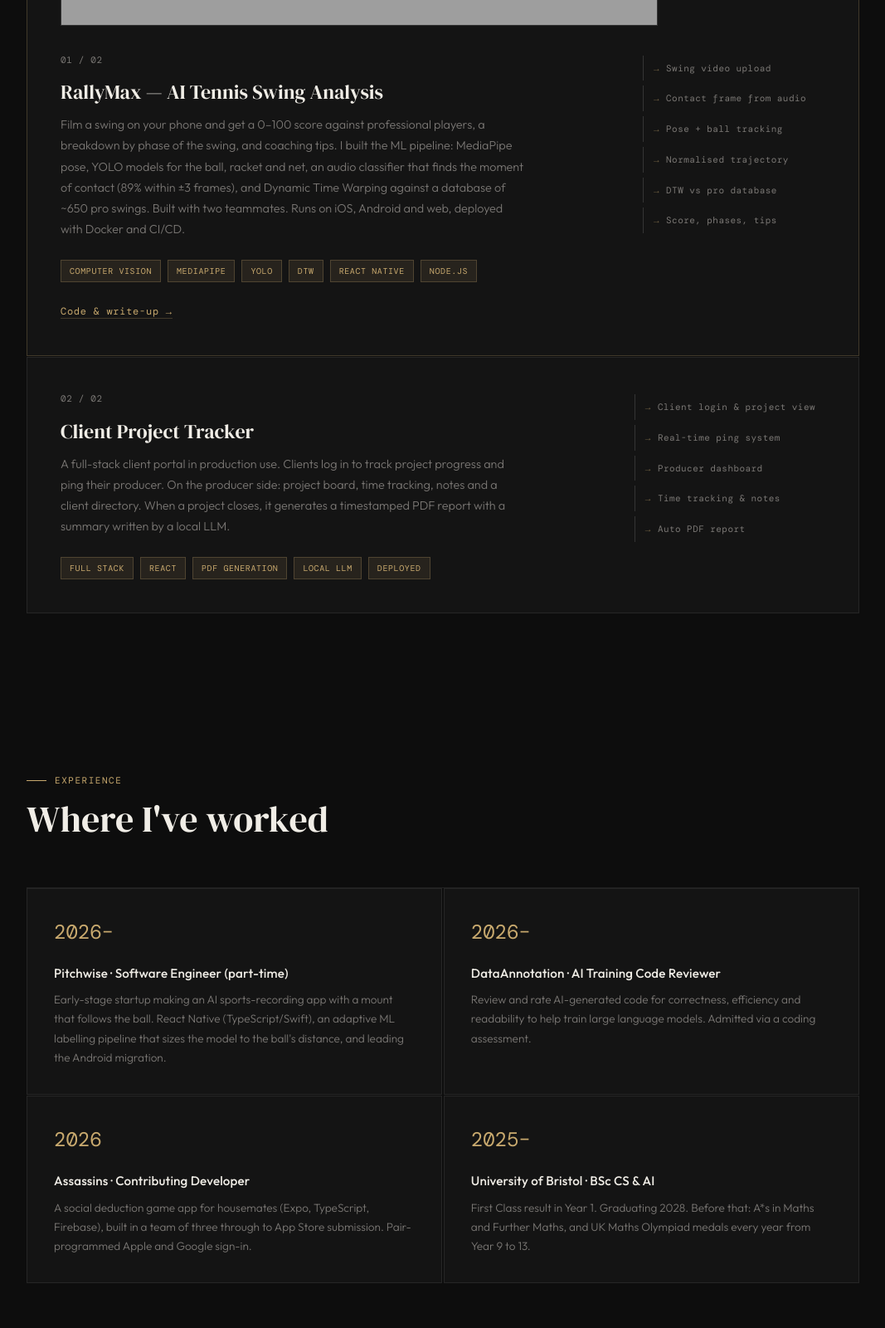
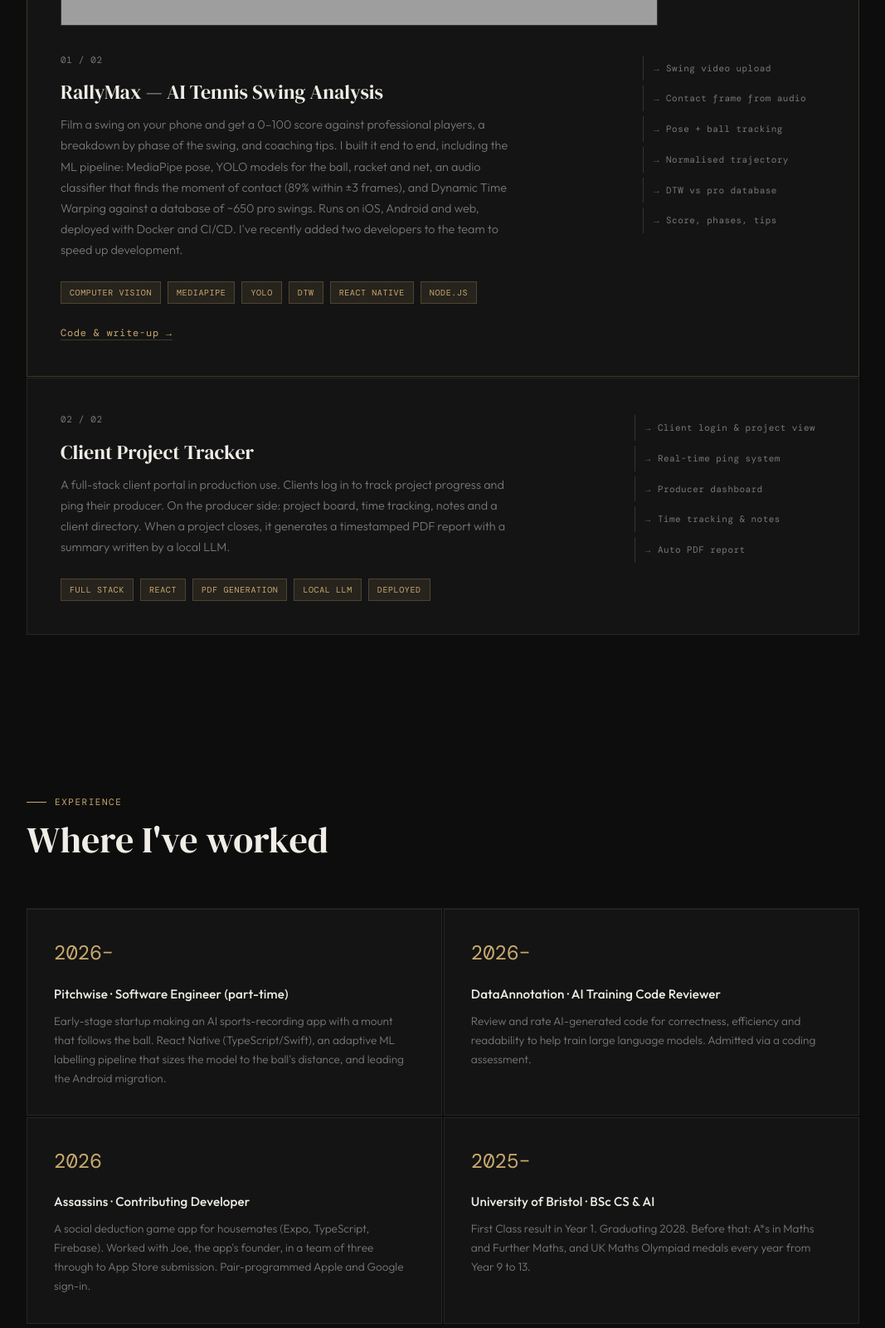
Before and after one commit to JP14939/portfolio, a plain HTML site: page index.html in a window 1280 px wide. Shown: the part 1740-3340 px from the top of the page at 83% size, without its empty margins (106-1173 px from the left). Drawn offline with nearby package versions, Linux system fonts and the light colour scheme; grey boxes are pictures that could not be loaded.

Commit message:
RallyMax built end to end; Assassins with founder Joe

```diff
--- a/index.html
+++ b/index.html
@@ -598,7 +598,7 @@
         <div class="project-number">01 / 02</div>
         <div class="project-title">RallyMax — AI Tennis Swing Analysis</div>
         <p class="project-desc">
-          Film a swing on your phone and get a 0–100 score against professional players, a breakdown by phase of the swing, and coaching tips. I built the ML pipeline: MediaPipe pose, YOLO models for the ball, racket and net, an audio classifier that finds the moment of contact (89% within ±3 frames), and Dynamic Time Warping against a database of ~650 pro swings. Built with two teammates. Runs on iOS, Android and web, deployed with Docker and CI/CD.
+          Film a swing on your phone and get a 0–100 score against professional players, a breakdown by phase of the swing, and coaching tips. I built it end to end, including the ML pipeline: MediaPipe pose, YOLO models for the ball, racket and net, an audio classifier that finds the moment of contact (89% within ±3 frames), and Dynamic Time Warping against a database of ~650 pro swings. Runs on iOS, Android and web, deployed with Docker and CI/CD. I've recently added two developers to the team to speed up development.
         </p>
         <div class="project-tags">
           <span class="tag">Computer Vision</span>
@@ -666,7 +666,7 @@
     <div class="why-card">
       <div class="why-icon">2026</div>
       <div class="why-title">Assassins · Contributing Developer</div>
-      <p class="why-desc">A social deduction game app for housemates (Expo, TypeScript, Firebase), built in a team of three through to App Store submission. Pair-programmed Apple and Google sign-in.</p>
+      <p class="why-desc">A social deduction game app for housemates (Expo, TypeScript, Firebase). Worked with Joe, the app's founder, in a team of three through to App Store submission. Pair-programmed Apple and Google sign-in.</p>
     </div>
     <div class="why-card">
       <div class="why-icon">2025–</div>
```
